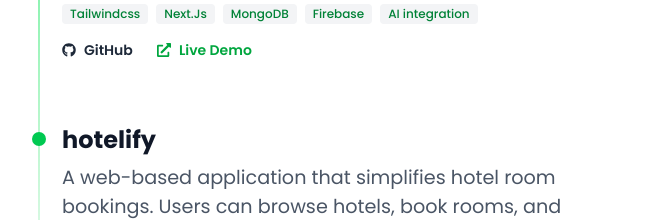
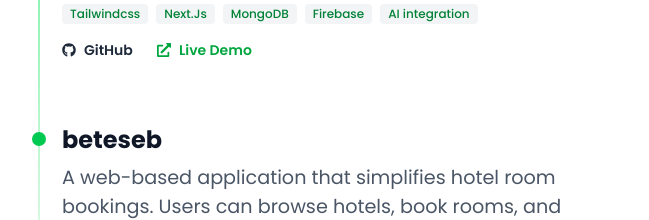
Before and after one commit to solomon-mh/solomon-muhye, a React (Vite) app: page / in a window 1280 px wide. Shown: the part 2260-2480 px from the top of the page, without its empty margins (314-963 px from the left). Built offline with nearby package versions, Linux system fonts and the light colour scheme.

Commit message:
Rename project title

```diff
--- a/src/data/projects.ts
+++ b/src/data/projects.ts
@@ -25,7 +25,7 @@ export const projects = [
     image: customEd,
   },
   {
-    title: "hotelify",
+    title: "beteseb",
     description:
       "A web-based application that simplifies hotel room bookings. Users can browse hotels, book rooms, and manage reservations, while admins manage hotel details, user accounts, and booking requests.",
     tech: [
```
